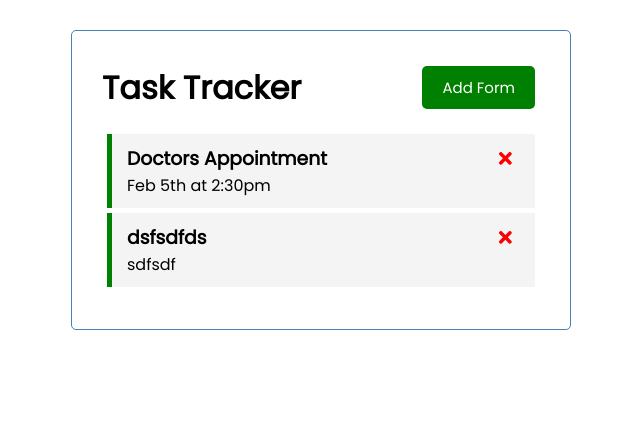
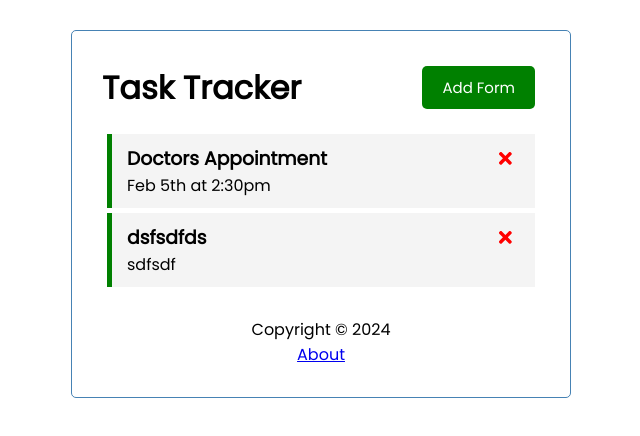
Before and after one commit to Tailsxz/TaskTrackerDEMO, a React (Vite) app: page / in a window 1280 px wide. Shown: the top 436 px of the page, without its empty margins (319-959 px from the left). Built offline with nearby package versions, Linux system fonts and the light colour scheme; data requests are answered from the project's data file.

Commit message:
installed react-router-dom for client side routing, added a footer component that links to an about route

```diff
--- a/package.json
+++ b/package.json
@@ -13,7 +13,8 @@
   "dependencies": {
     "react": "^18.2.0",
     "react-dom": "^18.2.0",
-    "react-icons": "^5.0.1"
+    "react-icons": "^5.0.1",
+    "react-router-dom": "^6.22.1"
   },
   "devDependencies": {
     "@types/react": "^18.2.55",
--- a/src/App.jsx
+++ b/src/App.jsx
@@ -1,5 +1,6 @@
 import { useState, useEffect } from 'react'
 import Header from './components/Header'
+import Footer from './components/Footer'
 import Tasks from './components/Tasks'
 import AddTask from './components/AddTask'
 import './App.css'
@@ -96,6 +97,7 @@
       {showingAddForm && <AddTask onAdd={handleAdd} />}
       {/* not a part of tutorial, but we added a status state to only show you have no tasks left AFTER the successful fetch. This ensures that the paragraph doesn't show that initially when the status is idle. But now we have access to more robust fetch error handling */}
       {tasks.length > 0 ? <Tasks tasks={tasks}onDelete={handleDelete} onReminder={handleReminder}/> : status === 'success' && <p>You have no tasks left</p>}
+      <Footer />
     </div>
   )
 }
--- /dev/null
+++ b/src/components/Footer.jsx
@@ -0,0 +1,15 @@
+import PropTypes from 'prop-types';
+
+const Footer = () => {
+  return (
+    <footer>
+      <p>Copyright &copy; 2024</p>
+      <a href="/about">About</a>
+    </footer>
+  )
+}
+
+Footer.propTypes = {
+}
+
+export default Footer
```
Also changed, not shown: 1 other file (tests, documents, lock files or other folders).
